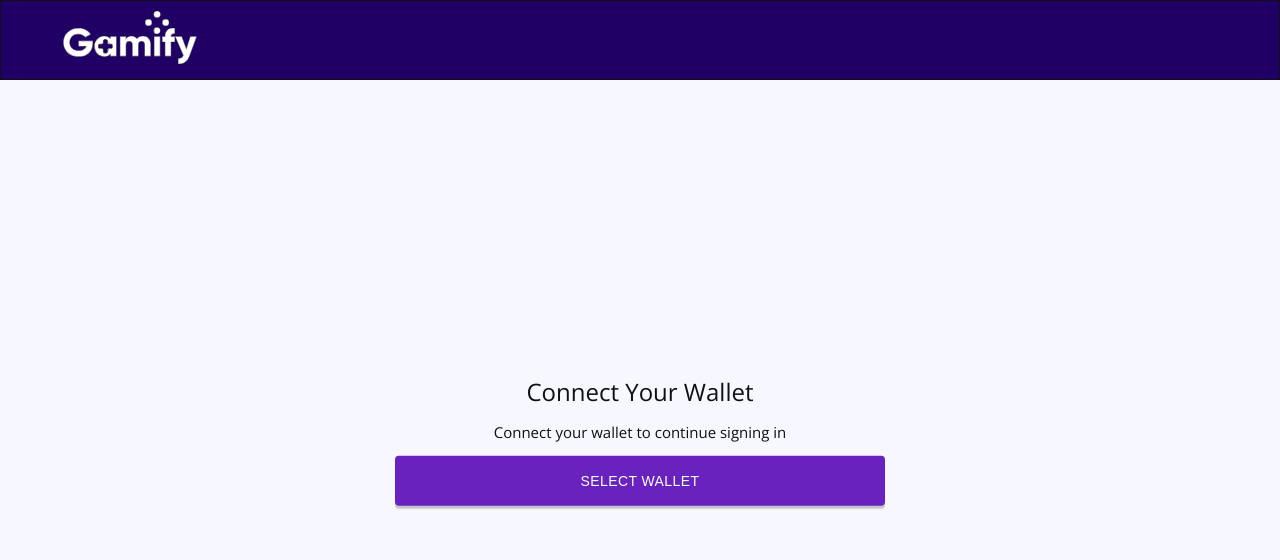
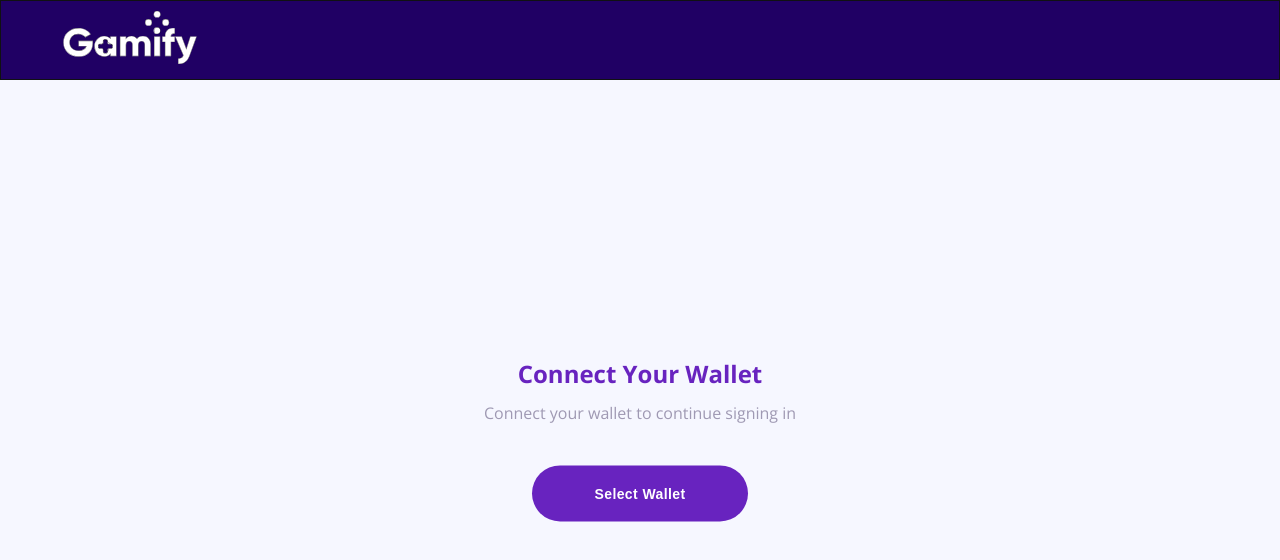
Before and after one commit to Sotatek-NguyenNguyen/gaming-adminpage, a Next.js app: page / in a window 1280 px wide. Shown: the top 560 px of the page. Built offline with nearby package versions, Linux system fonts and the light colour scheme.

Commit message:
update: UI homepage

```diff
--- a/sass/pages/_home.scss
+++ b/sass/pages/_home.scss
@@ -11,25 +11,28 @@
 
   &--main {
     font-weight: 400;
-    line-height: 33px;
+    line-height: 130%;
     margin-bottom: 12px;
+    font-weight: bold;
+    color: $color-primary;
   }
 
   &--sub {
-    margin-bottom: 10px;
-    font-size: 15px;
+    margin-bottom: 40px;
+    font-size: 16px;
+    color: #9f99b3;
+    line-height: 150%;
   }
 
   &--btn {
     color: $color--white;
     background: $color-primary;
-    text-transform: uppercase;
-    box-shadow: 0px 3px 1px rgba(0, 0, 0, 0.2);
-    border-radius: 4px;
-    width: 30.625rem;
-    height: 3.125rem;
+    font-weight: 600;
+    border-radius: 32px;
+    padding: 15px 48px 14px;
+    width: 13.5rem;
+    height: 3.5rem;
     font-size: 14px;
-    font-weight: normal;
     letter-spacing: 0.39998px;
     line-height: 24px;
     border: none;
```
